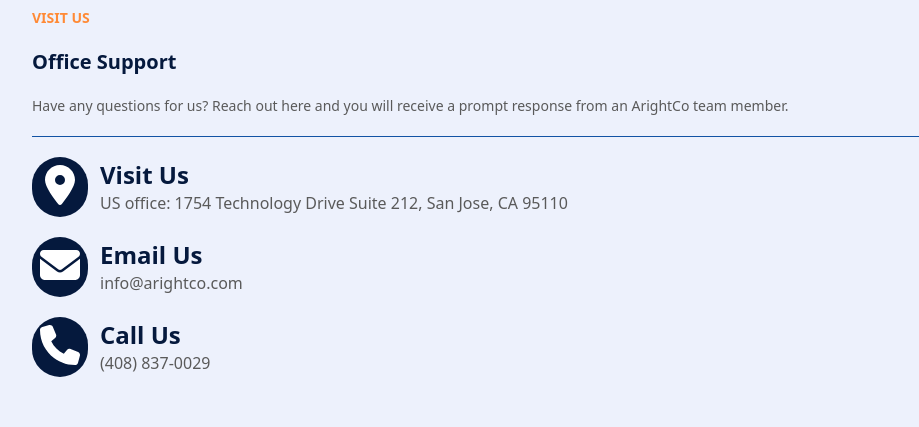
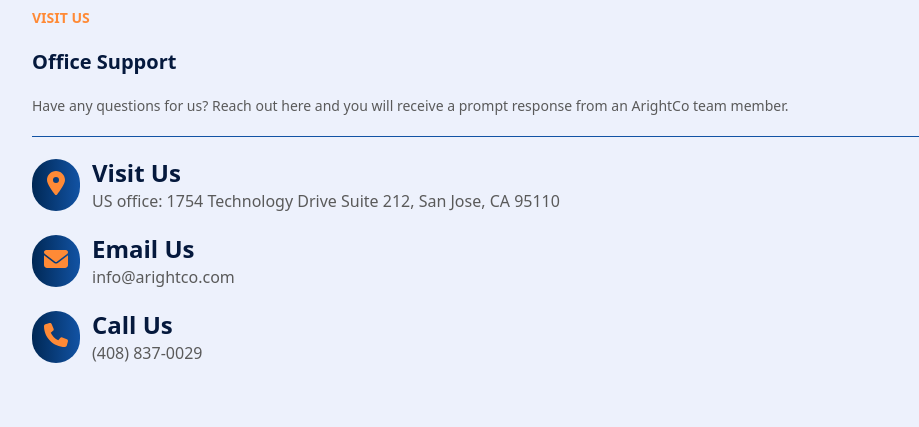
Before and after one commit to tanujchowdhury/nextjs-arightco-website, a Next.js app: page /contact-us in a window 1280 px wide. Shown: the part 660-1087 px from the top of the page, without its empty margins (8-927 px from the left). Built offline with nearby package versions, Linux system fonts and the light colour scheme.

Commit message:
icon groups for contact page

```diff
--- a/components/card.tsx
+++ b/components/card.tsx
@@ -1,5 +1,4 @@
 import { motion } from "framer-motion";
-import internal from "stream";
 
 export default function Card({
   children,
--- a/components/cardmodal.tsx
+++ b/components/cardmodal.tsx
@@ -1,9 +1,5 @@
-import { FontawesomeObject } from "@fortawesome/fontawesome-svg-core";
-import { faSackDollar } from "@fortawesome/free-solid-svg-icons";
-import { FontAwesomeIcon } from "@fortawesome/react-fontawesome";
-import { AnimatePresence } from "framer-motion";
 import { useState } from "react";
-import InfoModal from "./infomodal";
+
 
 export default function CardModal({
   icon,
--- /dev/null
+++ b/components/icongroup.tsx
@@ -0,0 +1,21 @@
+export default function IconGroup({
+    icon,
+    title,
+    text,
+}:{
+    icon: React.ReactNode;
+    title: string;
+    text: string;
+}) {
+    return (
+        <div className="flex flex-row items-center pt-5">
+            <div className="bg-gradient-to-r from-blue-dark to-blue-light rounded-full p-3 text-orange">
+              {icon}
+            </div>
+            <div className="pl-3">
+              <div className="text-2xl text-blue font-bold">{title}</div>
+              <div className="text-gray-dark">{text}</div>
+            </div>
+          </div>
+    );
+}
--- a/components/intro.tsx
+++ b/components/intro.tsx
@@ -1,5 +1,4 @@
 import { AnimatePresence, motion } from "framer-motion";
-import Link from "next/link";
 import { useState } from "react";
 import Image from "next/image";
 import QuoteModal from "./quotemodal";
--- a/pages/contact-us.tsx
+++ b/pages/contact-us.tsx
@@ -8,6 +8,7 @@ import { FontAwesomeIcon } from "@fortawesome/react-fontawesome";
 import Head from "next/head";
 import Layout from "../components/layout";
 import Link from "next/link";
+import IconGroup from "../components/icongroup";
 
 export default function ContactUs() {
   return (
@@ -47,35 +48,26 @@ export default function ContactUs() {
             Have any questions for us? Reach out here and you will receive a
             prompt response from an ArightCo team member.
           </div>
-          <div className="flex flex-row items-center pt-5">
-            <span className="bg-blue rounded-full p-2 text-white">
-              <FontAwesomeIcon icon={faLocationDot} className="w-10 h-10" />
-            </span>
-            <div className="pl-3">
-              <div className="text-2xl text-blue font-bold">Visit Us</div>
-              <div className="text-gray-dark">
-                US office: 1754 Technology Drive Suite 212, San Jose, CA 95110
-              </div>
-            </div>
-          </div>
-          <div className="flex flex-row items-center pt-5">
-            <div className="bg-blue rounded-full p-2 text-white">
-              <FontAwesomeIcon icon={faEnvelope} className="w-10 h-10" />
-            </div>
-            <div className="pl-3">
-              <div className="text-2xl text-blue font-bold">Email Us</div>
-              <div className="text-gray-dark">info@arightco.com</div>
-            </div>
-          </div>
-          <div className="flex flex-row items-center pt-5">
-            <div className="bg-blue rounded-full p-2 text-white">
-              <FontAwesomeIcon icon={faPhone} className="w-10 h-10" />
-            </div>
-            <div className="pl-3">
-              <div className="text-2xl text-blue font-bold">Call Us</div>
-              <div className="text-gray-dark">(408) 837-0029</div>
-            </div>
-          </div>
+
+          <IconGroup
+            icon={<FontAwesomeIcon icon={faLocationDot} className="w-6 h-6" />}
+            title={"Visit Us"}
+            text={
+              "US office: 1754 Technology Drive Suite 212, San Jose, CA 95110"
+            }
+          />
+
+          <IconGroup
+            icon={<FontAwesomeIcon icon={faEnvelope} className="w-6 h-6" />}
+            title={"Email Us"}
+            text={"info@arightco.com"}
+          />
+
+          <IconGroup
+            icon={<FontAwesomeIcon icon={faPhone} className="w-6 h-6" />}
+            title={"Call Us"}
+            text={"(408) 837-0029"}
+          />
         </div>
       </div>
     </Layout>
```
